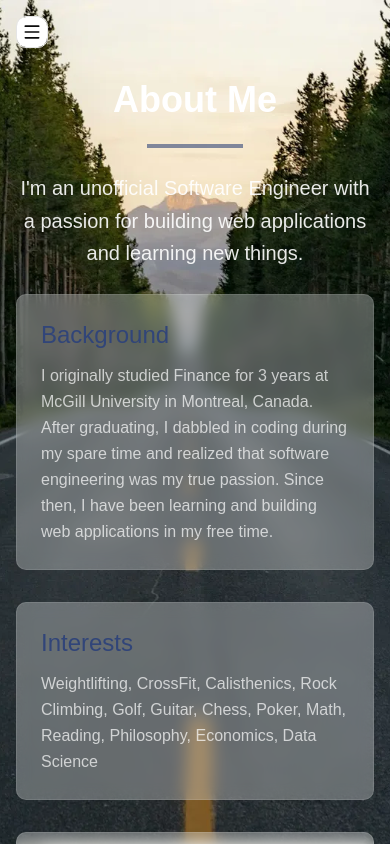
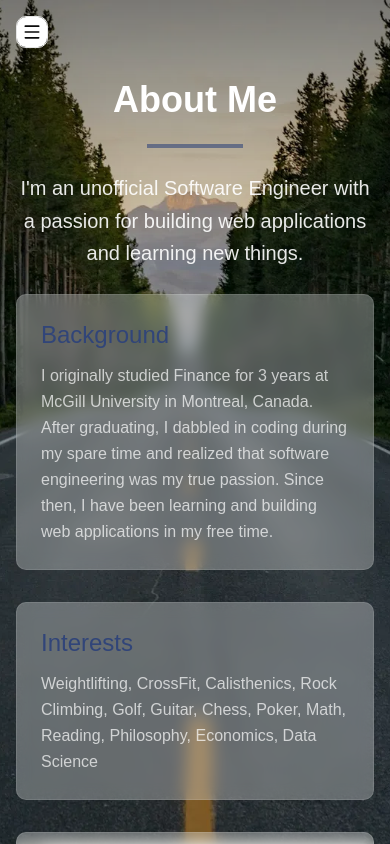
Before and after one commit to maxsands700/website, a React (Vite) app: page /about-me in a window 390 px wide. Shown: the top 844 px of the page. Built offline with nearby package versions, Linux system fonts and the light colour scheme.

Commit message:
Added AnimationFrame and background image darkening to improve mobile

```diff
--- a/src/components/BackgroundLayout.tsx
+++ b/src/components/BackgroundLayout.tsx
@@ -18,6 +18,8 @@ export function BackgroundLayout() {
           transition: "filter 7s ease",
         }}
       />
+      {/* Dark gradient scrim for text readability at top */}
+      <div className="absolute inset-x-0 top-0 h-80 bg-gradient-to-b from-black/50 to-transparent pointer-events-none" />
       <Outlet />
     </>
   );
--- a/src/pages/Home.tsx
+++ b/src/pages/Home.tsx
@@ -9,7 +9,7 @@ export default function Home() {
   const [loaded, setLoaded] = useState(false);
 
   useEffect(() => {
-    setLoaded(true);
+    requestAnimationFrame(() => setLoaded(true));
   }, []);
 
   return (
```
